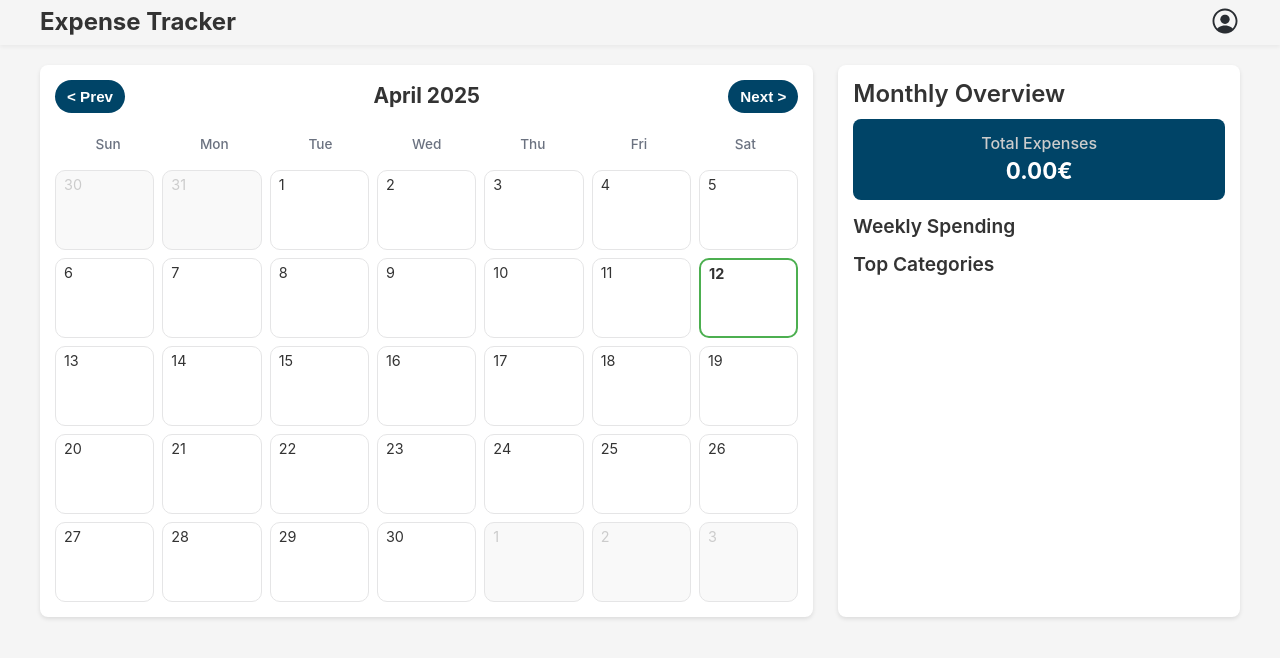
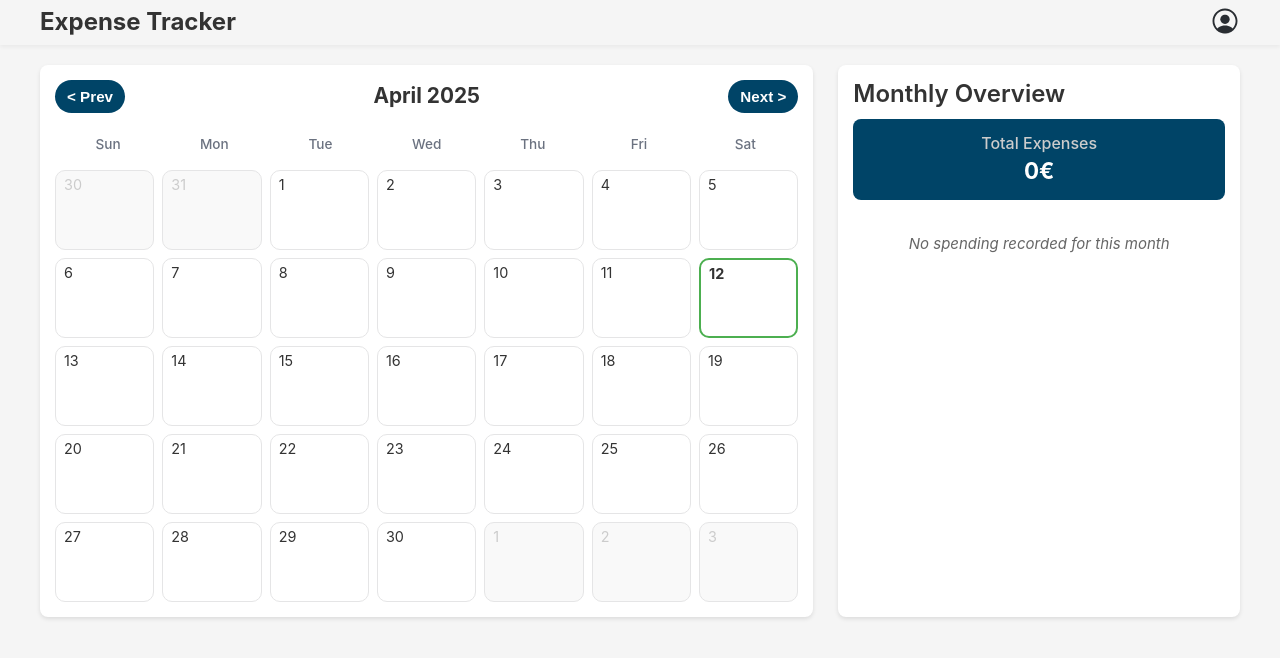
Before and after one commit to arsentsn/expense-tracker-app, a Vue app: page / in a window 1280 px wide. Shown: the top 658 px of the page. Built offline with nearby package versions, Linux system fonts and the light colour scheme.

Commit message:
removed trails if they're 0, also enter now submits the expense modal

```diff
--- a/src/components/ExpenseModal.vue
+++ b/src/components/ExpenseModal.vue
@@ -3,6 +3,7 @@
     <div class="expense-modal">
       <h2 class="modal-title">Add New Expense</h2>
 
+      <form @submit.prevent="submitExpense">
         <div class="form-group">
           <label for="expense-name">Expense Name</label>
           <input
@@ -37,9 +38,10 @@
         </div>
 
         <div class="modal-actions">
-        <button class="cancel-button" @click="closeModal">Cancel</button>
-        <button class="submit-button" @click="submitExpense">Add Expense</button>
+          <button type="button" class="cancel-button" @click="closeModal">Cancel</button>
+          <button type="submit" class="submit-button">Add Expense</button>
         </div>
+      </form>
     </div>
   </div>
 </template>
--- a/src/components/Overview/MonthlyOverview.vue
+++ b/src/components/Overview/MonthlyOverview.vue
@@ -11,7 +11,7 @@
     </div>
 
     <!-- Weekly Spending Section -->
-    <div class="section">
+    <div class="section" v-if="hasExpenses">
       <h3 class="weekly-spending-header">Weekly Spending</h3>
       <div v-for="(week, index) in weeklyExpenses" :key="index" class="week-row">
         <div class="week-label">Week {{ week.week }}</div>
@@ -25,7 +25,7 @@
     </div>
 
     <!-- Top Categories Section -->
-    <div class="section">
+    <div class="section" v-if="hasExpenses">
       <h3 class="top-categories-header">Top Categories</h3>
       <div v-for="category in topCategories" :key="category.id" class="category-row">
         <div class="category-icon">{{ getCategoryIcon(category.id) }}</div>
@@ -35,6 +35,10 @@
         </div>
         <div class="category-percentage">{{ category.percentage }}%</div>
       </div>
+    </div>
+
+    <div class="no-expenses-message" v-if="!hasExpenses">
+      <p>No spending recorded for this month</p>
     </div>
   </div>
 </template>
@@ -79,6 +83,10 @@ export default {
   },
 
   computed: {
+    hasExpenses() {
+      return this.currentMonthExpenses.length > 0
+    },
+
     isMobileView() {
       return this.windowWidth < 768
     },
@@ -295,6 +303,7 @@ export default {
 
 .category-row {
   border-radius: 8px;
+  border-bottom: 1px solid #d6d6d65c;
   transition: background-color 0.2s;
 }
 
@@ -326,6 +335,15 @@ export default {
   font-weight: bold;
   color: #004467;
   text-align: right;
+}
+
+.no-expenses-message {
+  padding: 20px;
+  text-align: center;
+  color: #666;
+  font-style: italic;
+  border-radius: 8px;
+  margin-top: 15px;
 }
 
 /* Mobile (375px - 767px) */
--- a/src/utils/formatters.js
+++ b/src/utils/formatters.js
@@ -1,15 +1,21 @@
+/**
+ * Formats a number depending on its size and screen size
+ * @param {number} value - The value to format
+ * @param {boolean} useAbbreviations - Whether to use abbreviations (K, M) for large numbers
+ * @return {string} - The formatted value
+ */
 export function formatCurrency(value, useAbbreviations = false) {
   if (value === undefined || value === null) return ''
 
+  // If it's a whole number, always display without decimals
+  if (Math.floor(value) === value || value.toFixed(2).endsWith('.00')) {
+    return Math.floor(value).toString()
+  }
+
   // On mobile, we want to be more aggressive with formatting
   if (useAbbreviations) {
-    // For small numbers, just remove decimal places if they're .00
+    // For small numbers (< 1000), show only one decimal place if needed
     if (value < 1000) {
-      // If value has no decimal part or decimal part is .00
-      if (Math.floor(value) === value || value.toFixed(2).endsWith('.00')) {
-        return Math.floor(value).toString()
-      }
-      // For values with decimals, show only one decimal place
       return value.toFixed(1)
     }
 
@@ -32,6 +38,6 @@ export function formatCurrency(value, useAbbreviations = false) {
     return millions.toFixed(1) + 'M'
   }
 
-  // For desktop, show the full format with 2 decimal places
+  // For desktop with fractional values, show 2 decimal places
   return value.toFixed(2)
 }
```
Lines whose indentation alone changed are shown as unchanged.
